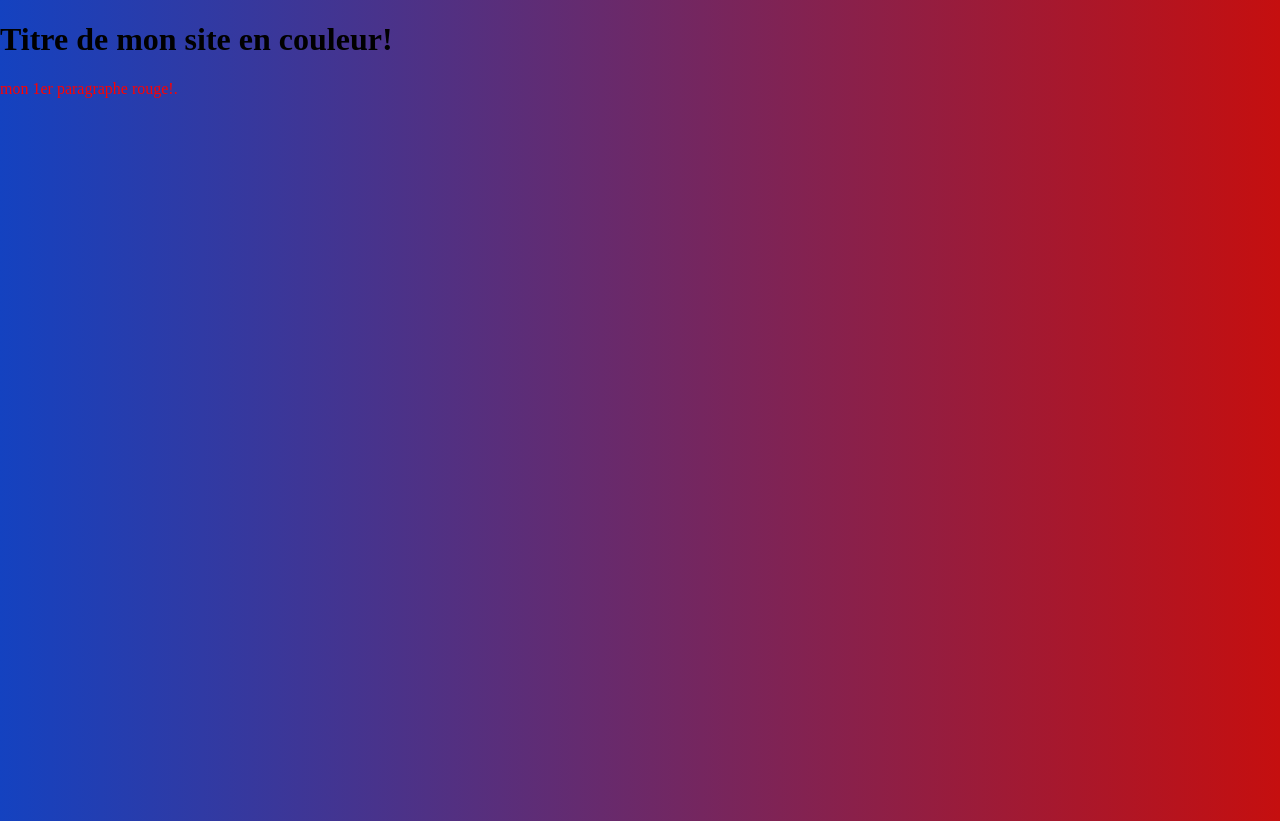
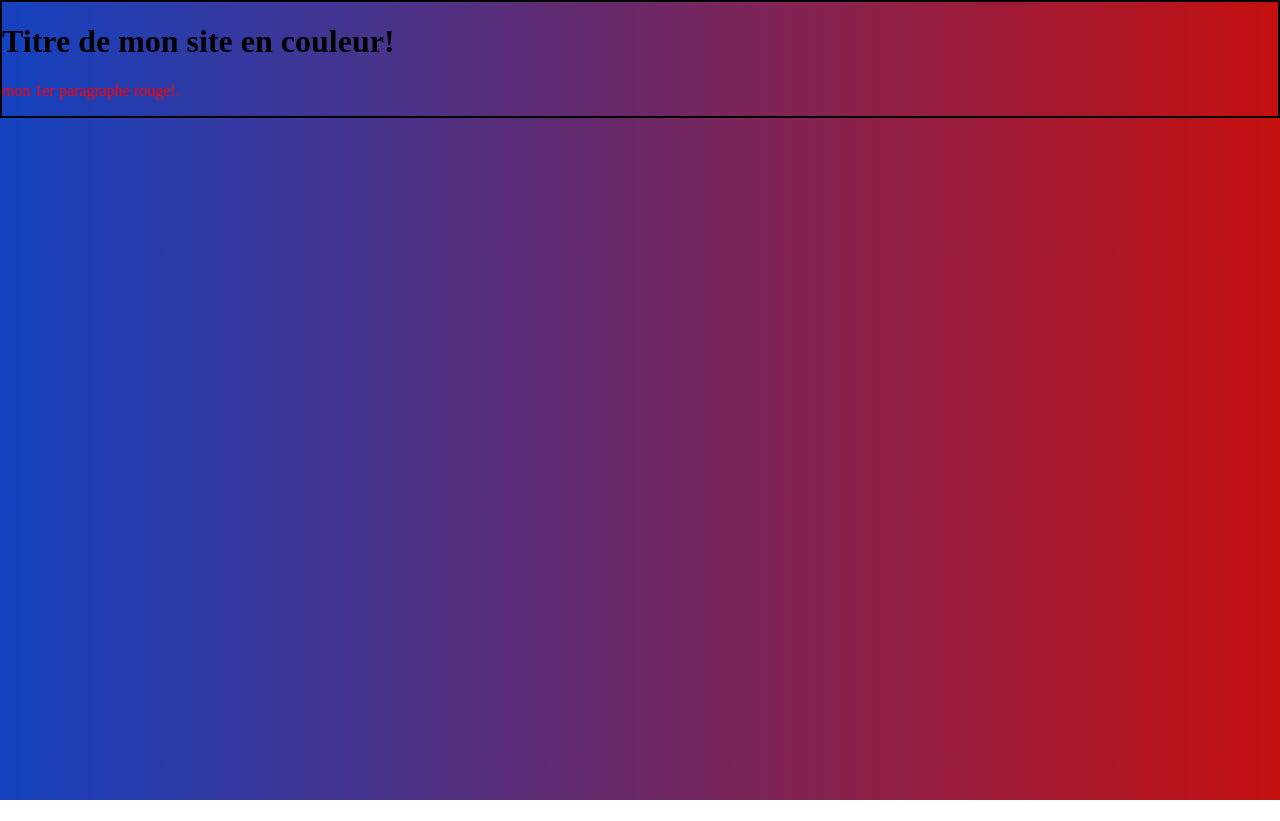
Before and after one commit to loic31000/exercises-CSS, a plain HTML site: page index.html in a window 1280 px wide. After the commit the page ends 800 px from the top, so only its background shows below. Drawn offline with Linux system fonts and the light colour scheme.

Commit message:
ajout de bordure

```diff
--- a/index.html
+++ b/index.html
@@ -1,12 +1,18 @@
 <!DOCTYPE html>
 <html lang="fr">
     <head>
-        <meta charset="UTF-8">
+    <style>
+    Div {
+    border: 100px solid black
+    }
+    </style>
+    <meta charset="UTF-8">
         <title>Mon site</title>
         <link rel="stylesheet" href="style.css">
     </head>
     <body>
+    <div class="Div">
         <h1>Titre de mon site en couleur!</h1>
-        <p style="color: red;">mon 1er paragraphe rouge!.</p>
-    </body>
-    </html>
+        <p style="color: red;">mon 1er paragraphe rouge!.</p>    </body>
+    </div>
+        </html>
--- a/style.css
+++ b/style.css
@@ -3,3 +3,6 @@ body {
   margin: 0;
   background: linear-gradient(to right, #1442c0, #c50f0f);
 }
+div {
+    border: 2px solid black;
+}
```
